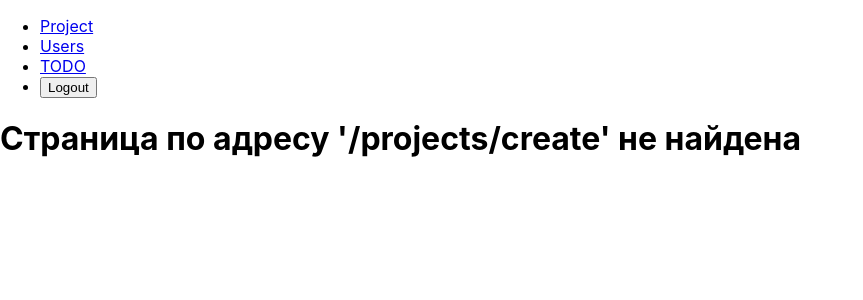
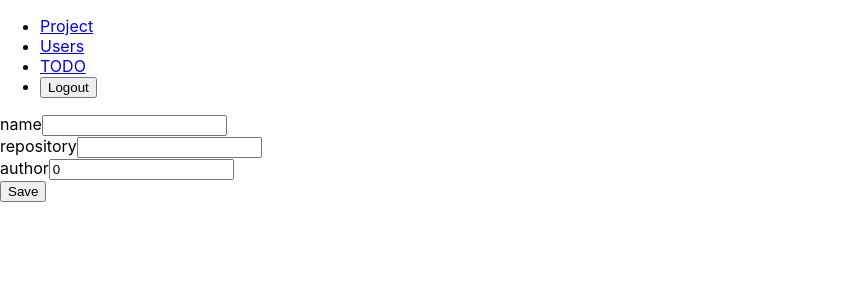
Before and after one commit to hodasman/TODO_notes, a React (Create React App) app in the folder frontend/: page /projects/create in a window 1280 px wide. Shown: the top 300 px of the page, without its empty margins (0-863 px from the left). Built offline with nearby package versions, Linux system fonts and the light colour scheme; no server answers.

Commit message:
add option create project and create todo on frontend side

```diff
--- a/frontend/src/App.js
+++ b/frontend/src/App.js
@@ -11,6 +11,8 @@ import ProjectList from './components/Project.js'
 import TODOList from './components/Todo.js'
 import NotFound404 from './components/NotFound404.js'
 import LoginForm from './components/Auth.js'
+import ProjectForm from './components/ProjectForm'
+import TodoForm from './components/TodoForm';
 
 
 
@@ -107,6 +109,32 @@ class App extends React.Component {
       }).catch(error => console.log(error))
   }
 
+  createProject(name, repository) {
+    const headers = this.get_headers()
+    const data = {name: name, repository: repository, authors: []}
+    axios.post(`http://127.0.0.1:8000/api/projects/`, data, { headers, headers })
+      .then(response => {
+        let new_project = response.data
+        this.setState({ projects: [...this.state.projects, new_project] })
+      }).catch(error => console.log(error))
+  }
+
+  createTodo(project, text, author) {
+    const headers = this.get_headers()
+    const data = { project: project, text: text, author: author }
+    axios.post(`http://127.0.0.1:8000/api/todo/`, data, { headers, headers })
+      .then(response => {
+        let new_todo = response.data
+        const author = this.state.users.filter((item) => item.id ===
+          new_todo.author)[0]
+        new_todo.author = author
+        const project = this.state.projects.filter((item) => item.id ===
+          new_todo.project)[0]
+        new_todo.project = project
+        this.setState({ todos: [...this.state.todos, new_todo] })
+      }).catch(error => console.log(error))
+  }
+
   render() {
     return (
       <div className="App">
@@ -131,12 +159,16 @@ class App extends React.Component {
           </nav>
           <Switch>
             <Route exact path='/' component={() => <ProjectList projects={this.state.projects}
-            deleteProject={(id)=>this.deleteProject(id)}/>} />
+              deleteProject={(id) => this.deleteProject(id)} />} />
+            <Route exact path='/projects/create' component={() => <ProjectForm
+createProject={(name, repository, author) => this.createProject(name, repository, author)} />} />
             <Route exact path='/users' component={() => <UserList users={this.state.users} />} />
             <Route exact path='/todos' component={() => <TODOList todos={this.state.todos}
-            deleteTodo={(id)=>this.deleteTodo(id)}/>} />
+              deleteTodo={(id) => this.deleteTodo(id)} />} />
+            <Route exact path='/todos/create' component={() => <TodoForm
+createTodo={(project, text, author) => this.createTodo(project, text, author)} />} />
             <Route exact path='/login' component={() => <LoginForm
-get_token={(username, password) => this.get_token(username, password)} />} />
+              get_token={(username, password) => this.get_token(username, password)} />} />
             <Route component={NotFound404} />
           </Switch>
         </BrowserRouter>
--- a/frontend/src/components/Project.js
+++ b/frontend/src/components/Project.js
@@ -15,6 +15,7 @@ const ProjectItem = ({ project, deleteProject }) => {
 
 const ProjectList = ({ projects, deleteProject }) => {
     return (
+        <div>
         <table border="1">
             <tr>
                 <th>Name</th>
@@ -24,6 +25,8 @@ const ProjectList = ({ projects, deleteProject }) => {
             </tr>
             {projects.map((project) => <ProjectItem project={project} deleteProject={deleteProject}/>)}
         </table>
+        <Link to='projects/create'>Create</Link>
+        </div>
     )
 }
 export default ProjectList
--- /dev/null
+++ b/frontend/src/components/ProjectForm.js
@@ -0,0 +1,41 @@
+import React from 'react'
+class ProjectForm extends React.Component {
+    constructor(props) {
+        super(props)
+        this.state = { name: '', repository: '', author: 0 }
+    }
+    handleChange(event) {
+        this.setState(
+            {
+                [event.target.name]: event.target.value
+            }
+        );
+    }
+    handleSubmit(event) {
+        this.props.createProject(this.state.name, this.state.repository, this.state.author)
+        event.preventDefault()
+    }
+    render() {
+        return (
+            <form onSubmit={(event) => this.handleSubmit(event)}>
+                <div className="form-group">
+                    <label for="login">name</label>
+                    <input type="text" className="form-control" name="name"
+                        value={this.state.name} onChange={(event) => this.handleChange(event)} />
+                </div>
+                <div className="form-group">
+                <label for="repository">repository</label>
+                <input type="text" className="form-control" name="repository"
+                    value={this.state.repository} onChange={(event) => this.handleChange(event)} />
+                </div>
+                <div className="form-group">
+                <label for="author">author</label>
+<input type="number" className="form-control" name="author"
+value={this.state.author} onChange={(event)=>this.handleChange(event)} />
+                </div>
+                <input type="submit" className="btn btn-primary" value="Save" />
+            </form>
+        );
+    }
+}
+export default ProjectForm
--- a/frontend/src/components/Todo.js
+++ b/frontend/src/components/Todo.js
@@ -1,4 +1,5 @@
 import React from "react";
+import { Link } from "react-router-dom";
 
 
 const TODOItem = ({todo, deleteTodo}) => {
@@ -16,6 +17,7 @@ const TODOItem = ({todo, deleteTodo}) => {
 
 const TODOList = ({todos, deleteTodo}) => {
     return (
+        <div>
         <table border="1">
             <tr>
                 <th>Project</th>
@@ -27,6 +29,8 @@ const TODOList = ({todos, deleteTodo}) => {
             </tr>
             {todos.map((todo) => <TODOItem todo={todo} deleteTodo={deleteTodo}/>)}
         </table>
+        <Link to='todos/create'>Create</Link>
+        </div>
     )
 }
 export default TODOList
--- /dev/null
+++ b/frontend/src/components/TodoForm.js
@@ -0,0 +1,41 @@
+import React from 'react'
+class TodoForm extends React.Component {
+    constructor(props) {
+        super(props)
+        this.state = { project: 0, text: '', author: 0 }
+    }
+    handleChange(event) {
+        this.setState(
+            {
+                [event.target.name]: event.target.value
+            }
+        );
+    }
+    handleSubmit(event) {
+        this.props.createTodo(this.state.project, this.state.text, this.state.author)
+        event.preventDefault()
+    }
+    render() {
+        return (
+            <form onSubmit={(event) => this.handleSubmit(event)}>
+                <div className="form-group">
+                    <label for="project">project</label>
+                    <input type="number" className="form-control" name="project"
+                        value={this.state.project} onChange={(event) => this.handleChange(event)} />
+                </div>
+                <div className="form-group">
+                <label for="text">text</label>
+                <input type="text" className="form-control" name="text"
+                    value={this.state.text} onChange={(event) => this.handleChange(event)} />
+                </div>
+                <div className="form-group">
+                <label for="author">author</label>
+<input type="number" className="form-control" name="author"
+value={this.state.author} onChange={(event)=>this.handleChange(event)} />
+                </div>
+                <input type="submit" className="btn btn-primary" value="Save" />
+            </form>
+        );
+    }
+}
+export default TodoForm
```
Also changed, not shown: 2 other files (tests, documents, lock files or other folders).
